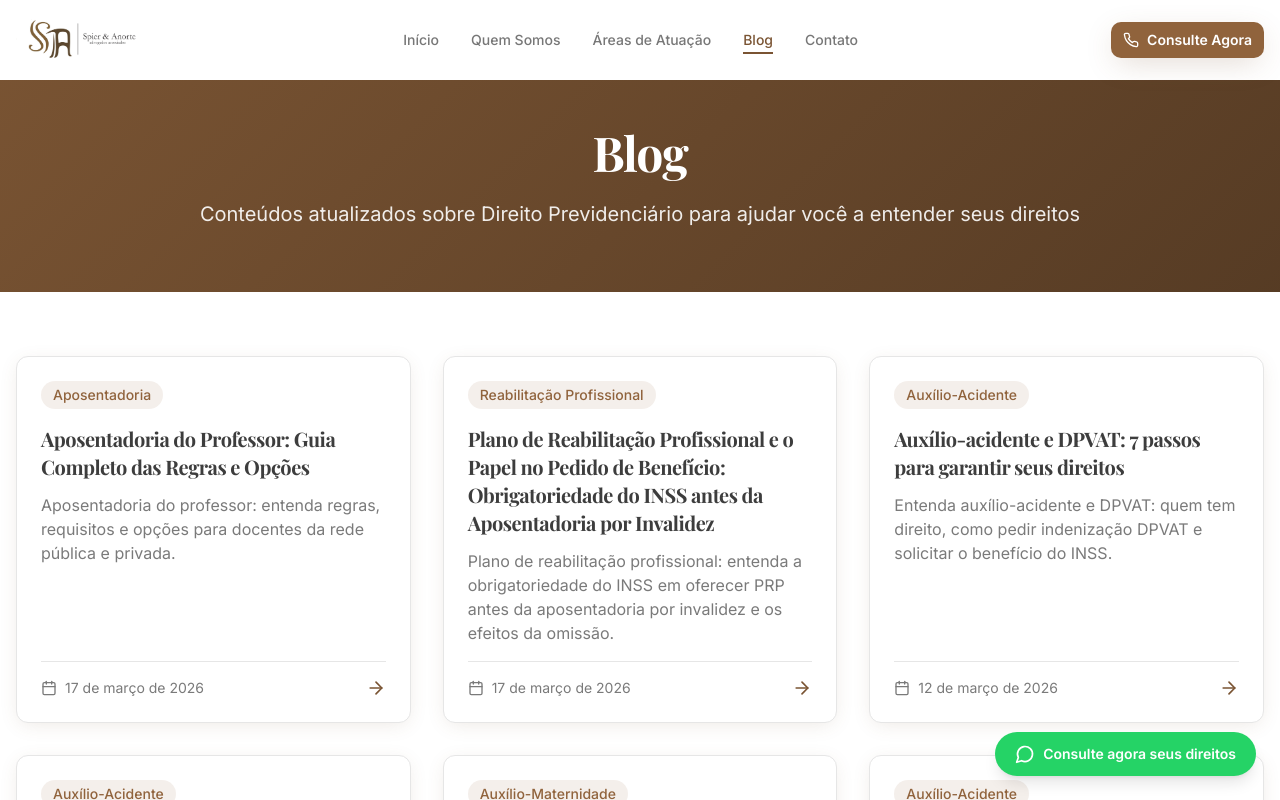
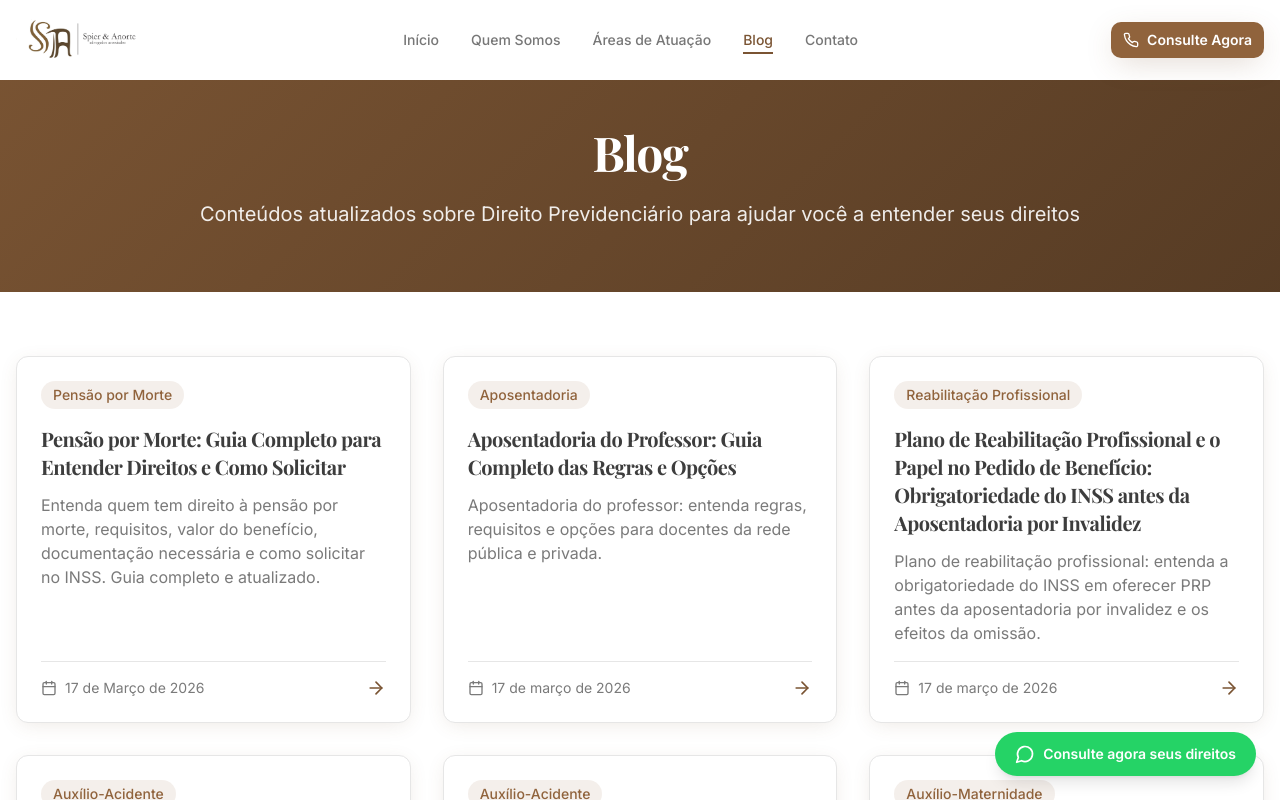
Before and after one commit to cassioanorte/sua-jornada-previdencia, a React (Vite) app: page /blog in a window 1280 px wide. Shown: the top 800 px of the page. Built offline with nearby package versions, Linux system fonts and the light colour scheme; the HTML template or start-up script is replaced by a standard one.

Commit message:
Publicou pensão por morte
Co-authored-by: cassioanorte <106702931+cassioanorte@users.noreply.github.com>

```diff
--- a/src/data/blogPosts.ts
+++ b/src/data/blogPosts.ts
@@ -1338,6 +1338,116 @@ A aposentadoria do professor exige atenção à legislação aplicável, ao regi
     date: "17 de março de 2026",
     category: "Aposentadoria",
     author: "Equipe Spier & Anorte"
+  },
+  {
+    id: "pensao-por-morte",
+    title: "Pensão por Morte: Guia Completo para Entender Direitos e Como Solicitar",
+    excerpt: "Entenda quem tem direito à pensão por morte, requisitos, valor do benefício, documentação necessária e como solicitar no INSS. Guia completo e atualizado.",
+    content: `## Introdução
+
+A **pensão por morte** é um benefício previdenciário essencial para amparar dependentes do segurado que faleceu ou que teve sua morte declarada judicialmente. Entre dúvidas sobre quem tem direito, como é calculado o valor, prazos e procedimentos, é comum que famílias sintam insegurança no momento difícil. Este artigo explica de maneira clara e prática os requisitos legais, os tipos de dependentes, o cálculo do benefício, o prazo de duração, documentação necessária e o passo a passo para solicitar a **pensão por morte no INSS**, tanto no Regime Geral (RGPS) quanto em regimes próprios.
+
+## Quem Tem Direito à Pensão por Morte?
+
+A **pensão por morte** é destinada aos dependentes do segurado falecido. Os dependentes são divididos por classes:
+
+- **Cônjuge ou companheiro(a)**, e pessoa em **união estável**
+- **Filhos** até 21 anos, ou inválidos/permanentemente incapacitados independentemente da idade
+- **Pais**, se comprovarem dependência econômica
+- **Irmãos** não emancipados até 21 anos, ou inválidos/permanentemente incapacitados, se comprovarem dependência econômica
+
+A prioridade na habilitação do **benefício pensão por morte** segue a ordem das classes: cônjuge/companheiro e filhos, depois pais e irmãos. A comprovação de dependência econômica é necessária para pais e irmãos.
+
+## Requisitos para Concessão
+
+Para a concessão da **pensão por morte** no RGPS (INSS) é preciso, em regra:
+
+- Que o falecido tenha **qualidade de segurado** na data do óbito (estar contribuindo ou manter o período de graça)
+- Ou que tenha cumprido **carência**, quando aplicável em casos específicos
+
+**Observações:**
+
+Para trabalhadores formais, a condição de segurado normalmente existe; para contribuintes facultativos, microempreendedores e outros, é necessário verificar se havia contribuições regulares. Em regimes próprios (servidores públicos), regras específicas do ente federativo podem alterar requisitos e cálculo.
+
+## Valor do Benefício: Como é Calculado?
+
+O valor da **pensão por morte** pode variar conforme o regime e a data de óbito do segurado. No RGPS, o cálculo segue, de forma simplificada:
+
+- A partir de 2015 e com alterações posteriores, o valor baseia‑se em uma **porcentagem do valor que o segurado recebia** como aposentadoria na data do óbito ou da média dos salários de contribuição
+- Atualmente, a regra prevê uma **cota familiar** (uma parte destinada à família) acrescida de **cotas individuais** por dependente
+- Em geral, existe um percentual mínimo garantido para o cônjuge/companheiro(a), que pode ser complementado por cotas para filhos e demais dependentes
+- Há um **teto máximo**: o benefício não ultrapassa o teto do INSS
+
+Recomenda‑se simular o cálculo com base nos dados exatos do segurado ou consultar um especialista, pois regras transitórias e mudanças legislativas podem afetar os percentuais aplicáveis.
+
+## Duração do Benefício: Por Quanto Tempo os Dependentes Recebem?
+
+A duração da **pensão por morte** depende do tipo de dependente e de critérios como idade e tempo de contribuição do segurado:
+
+- **Cônjuge/companheiro(a):** pode ter direito vitalício em alguns casos (quando tem idade mínima, é inválido ou tem filhos menores) ou por período determinado se jovens e com pouco tempo de casamento/união
+- **Filhos e demais dependentes com incapacidade:** enquanto durar a incapacidade
+- **Filhos menores:** até 21 anos (salvo outras condições legais)
+
+As regras exatas dependem das normas vigentes e das alterações legislativas; verifique sempre a legislação atual e orientações do INSS.
+
+## Documentos Necessários para Solicitar
+
+Documentos básicos costumam incluir:
+
+- **Certidão de óbito** do segurado
+- **Documento de identidade e CPF** do requerente
+- **Comprovação do vínculo** com o segurado: certidão de casamento, declaração de união estável, certidão de nascimento dos filhos, declaração de dependência econômica (para pais/irmãos)
+- **Documentos do segurado falecido:** CPF, carteira de trabalho, carteira de identidade, número do NIT/PIS/PASEP, últimos contracheques ou comprovantes de contribuição
+- **Documentos que comprovem a condição de dependente** (quando necessário): laudos médicos (para incapacidade), declarações de dependência econômica, certidões diversas
+
+## Passo a Passo para Solicitar a Pensão por Morte no INSS
+
+1. Reunir os documentos listados acima
+2. Acessar o portal **Meu INSS** (site ou aplicativo) e agendar o requerimento de pensão por morte, ou ir a uma agência do INSS com a documentação
+3. Preencher o formulário e anexar (digitalmente pelo Meu INSS) os documentos solicitados
+4. Acompanhar o andamento do processo pelo próprio portal ou por meio de protocolo
+5. Se o pedido for indeferido, apresentar **recurso administrativo** ou procurar orientação jurídica para avaliar medidas judiciais cabíveis
+
+## Prazos e Pagamento Retroativo
+
+Após o pedido, o INSS tem prazo para análise. Se o benefício for concedido, o pagamento é **retroativo à data do óbito** ou ao requerimento, conforme regras aplicáveis (verifique prazos legais). Em caso de indeferimento, é possível recorrer administrativamente ou judicialmente, especialmente se existir prova robusta da condição de dependência e qualidade de segurado.
+
+## Casos Especiais e Dúvidas Frequentes
+
+- **União estável:** é aceito como prova de dependência o registro em cartório, escritura pública, declaração de imposto de renda em conjunto, contas conjuntas e outros documentos que demonstrem a convivência pública e contínua
+- **Pensão por morte de segurado sem qualidade de segurado:** quando o segurado não era contribuinte ou estava fora do período de graça, o benefício pode ser negado; porém, cada caso exige verificação documental e jurídica
+- **Acúmulo de pensões:** existem regras sobre acumulação com outros benefícios; é necessário verificar compatibilidades
+
+## Perguntas Frequentes (FAQs)
+
+#### Quem tem direito automático à pensão por morte?
+
+Não há "automático": o dependente precisa requerer o benefício e comprovar a qualidade de segurado do falecido e o vínculo de dependência. A prioridade para habilitação segue a ordem das classes de dependentes.
+
+#### Quanto tempo demora a concessão da pensão por morte?
+
+O prazo varia conforme a análise documental e possíveis exigências. Pela via administrativa, pode levar semanas a meses; casos de contestação podem se estender. Acompanhe pelo Meu INSS e, se necessário, busque assistência jurídica.
+
+#### Posso receber pensão por morte e continuar trabalhando?
+
+Sim, em geral o recebimento de **pensão por morte** não impede o trabalho, mas há regras específicas para acúmulo com outros benefícios e remunerações de servidor público. Verifique seu caso.
+
+#### E se houver disputa entre dependentes sobre o benefício?
+
+Conflitos entre dependentes podem exigir análise judicial para reconhecimento de dependência ou partilha de cotas. É importante buscar orientação jurídica rapidamente.
+
+#### A pensão por morte pode ser cancelada?
+
+Sim, se ficar comprovado que a dependência era fraudulenta, que houve erro na concessão ou mudança na situação do beneficiário (por exemplo, cessação da incapacidade), o benefício pode ser cessado após processo administrativo. Procedimentos legais de defesa são cabíveis.
+
+## Conclusão
+
+A **pensão por morte** é um direito relevante para proteção de dependentes do segurado, mas sua concessão depende de regras formais sobre qualidade de segurado, comprovação de dependência e documentação apropriada. Planejamento, organização documental e busca de orientação (no INSS ou com advogado previdenciário) aumentam as chances de obter o benefício de forma ágil e correta. Em caso de negativa, é possível recorrer administrativamente ou judicialmente.
+
+**#PensãoPorMorte #BenefícioINSS #DireitoPrevidenciário #QuemTemDireito #PensãoPorMorteINSS #DependentesINSS #BenefícioPrevidenciário #AdvogadoPrevidenciário #DireitosDosDepententes #INSS #PensãoMorte #SeguroSocial #UnidoEstável #ReformaDaPrevidência #SpierAnorte**`,
+    date: "17 de Março de 2026",
+    category: "Pensão por Morte",
+    author: "Equipe Spier & Anorte"
   }
 ];
 
```
